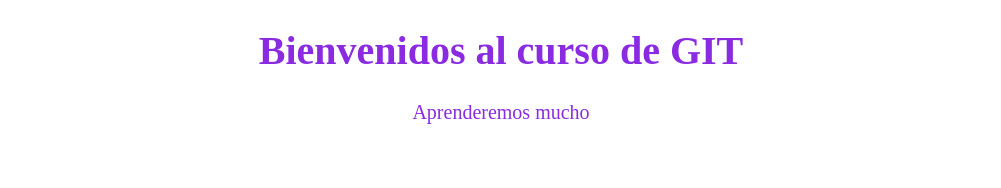
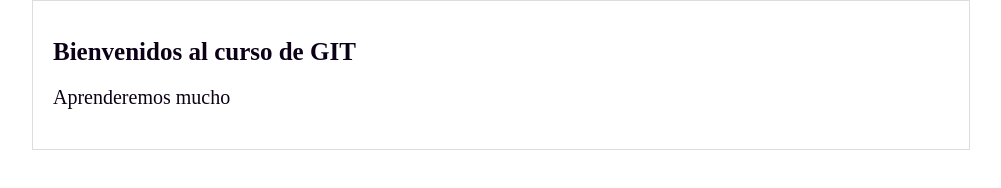
Before and after one commit to mtofani/proyecto1, a plain HTML site: page index.html in a window 1280 px wide. Shown: the whole page, without its empty margins (139-1140 px from the left). Drawn offline with Linux system fonts and the light colour scheme.

Commit message:
Commit con cambios css

```diff
--- a/css/estilos.css
+++ b/css/estilos.css
@@ -1,7 +1,21 @@
 body {
   font-family: Cascadia Code;
   font-size: 20px;
-  color: blueviolet;
+  color: rgb(12, 0, 22);
   text-align: center;
+  padding: 0;
+  margin: 0;
   justify-content: center;
 }
+
+#container {
+  width: 70%;
+  padding: 1em;
+  text-align: left;
+  margin: 0 auto;
+  border: 1px solid #ddd;
+}
+
+#container h1 {
+  font-size: 25px;
+}
--- a/index.html
+++ b/index.html
@@ -8,7 +8,11 @@
     <title>Document</title>
   </head>
   <body>
-    <h1>Bienvenidos al curso de GIT</h1>
-    <p>Aprenderemos mucho</p>
+    <div id="container">
+      <div id="post">
+        <h1>Bienvenidos al curso de GIT</h1>
+        <p>Aprenderemos mucho</p>
+      </div>
+    </div>
   </body>
 </html>
```
